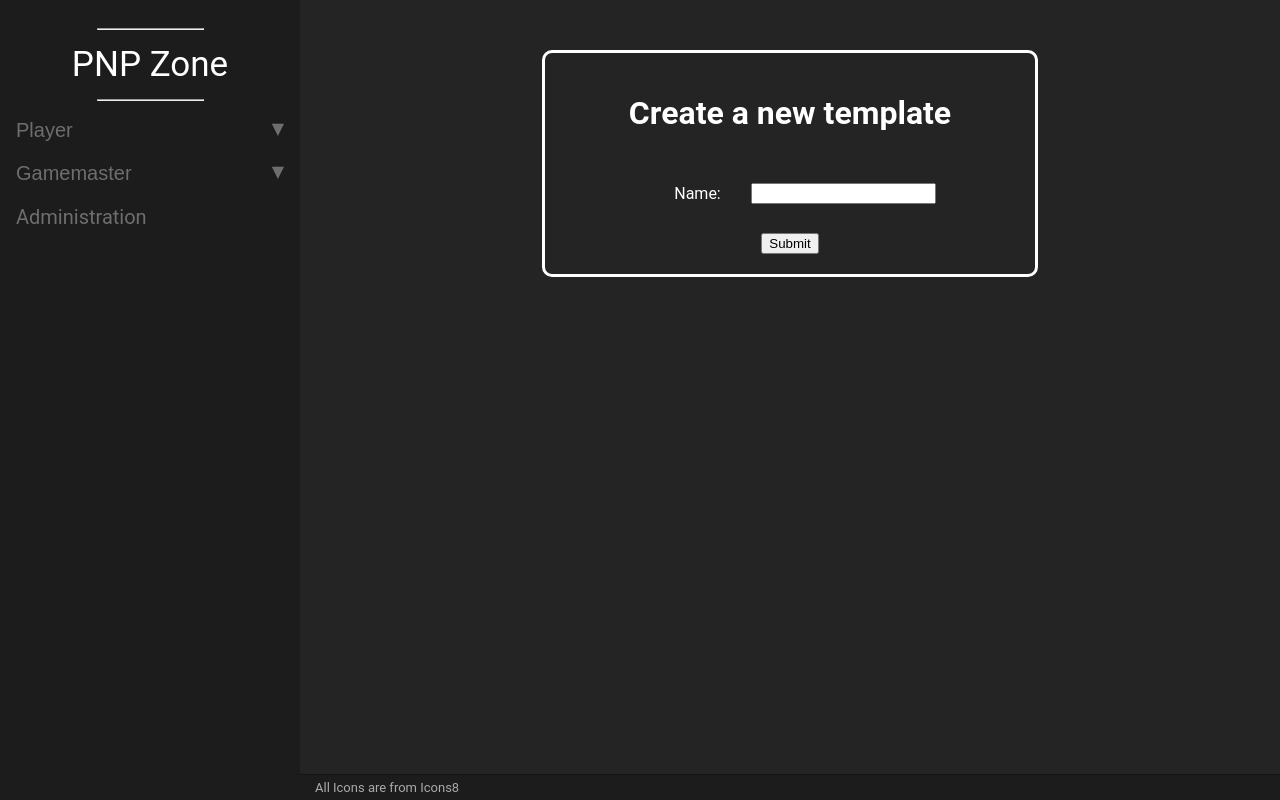
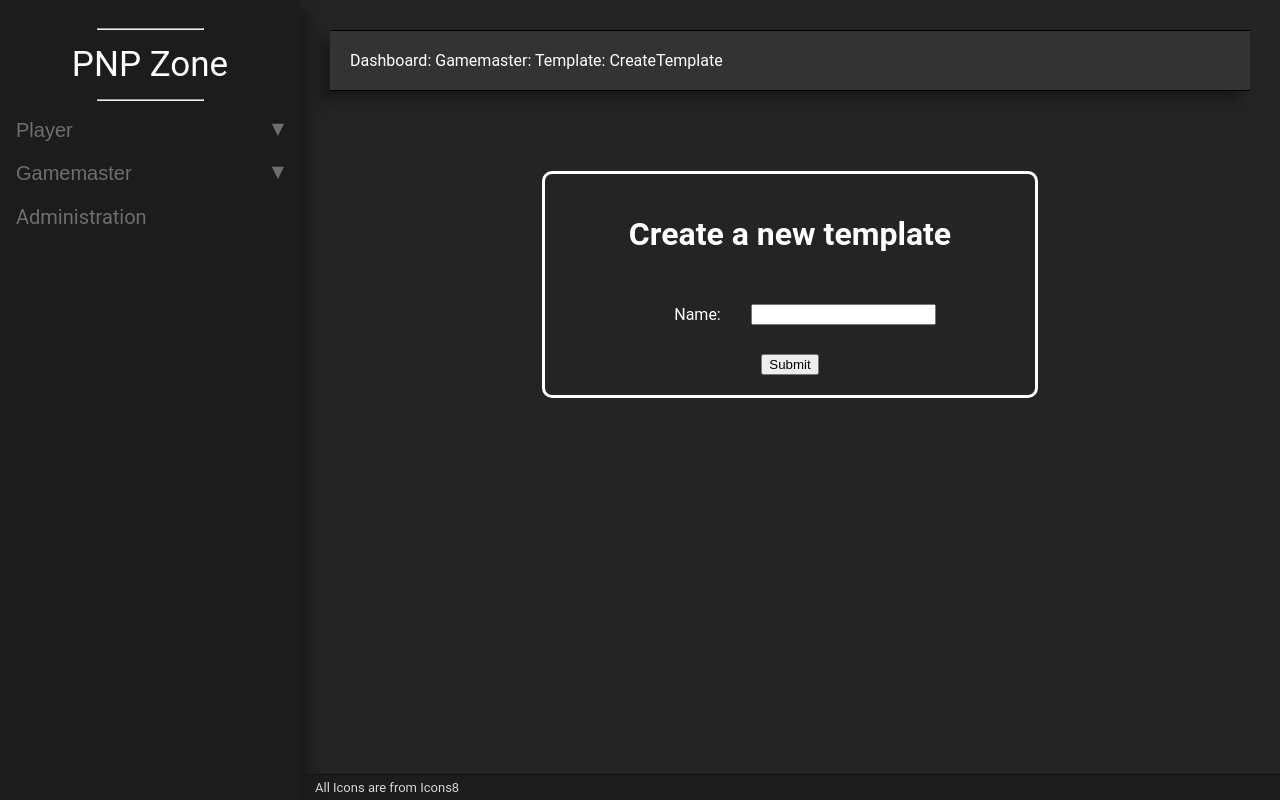
Before and after one commit to myOmikron/OpenPAP, a Django app: page /gamemaster/create_template in a window 1280 px wide. Run offline with Django 3.2, Linux system fonts and the light colour scheme.

Commit message:
Added breadcrumps, removed title and replaced with static title

```diff
--- a/openpnp/dashboard/views.py
+++ b/openpnp/dashboard/views.py
@@ -6,7 +6,7 @@ class IndexView(TemplateView):
     template_name = "dashboard/index.html"
 
     def get(self, request, *args, **kwargs):
-        return render(request, self.template_name, {"title": "OpenPnP - Dashboard",
-                                                    "dashboard_link_player": "/player",
+        return render(request, self.template_name, {"dashboard_link_player": "/player",
                                                     "dashboard_link_game_master": "/gamemaster",
-                                                    "dashboard_link_settings": "/admin"})
+                                                    "dashboard_link_settings": "/admin",
+                                                    "breadcrumps": "Dashboard: Overwiew"})
--- a/openpnp/gamemaster/views.py
+++ b/openpnp/gamemaster/views.py
@@ -1,5 +1,5 @@
 from django.shortcuts import render
-from django.views.generic import TemplateView, FormView
+from django.views.generic import TemplateView, FormView, CreateView
 from gamemaster.models import *
 from gamemaster.forms import *
 
@@ -8,37 +8,39 @@ class GameMasterView(TemplateView):
     template_name = "dashboard/gamemaster.html"
 
     def get(self, request, *args, **kwargs):
-        return render(request, self.template_name, {"title": "OpenPnP - GameMaster",
-                                                    "dashboard_link_play": "play_gamemaster",
+        return render(request, self.template_name, {"dashboard_link_play": "play_gamemaster",
                                                     "dashboard_link_campaign": "campaign",
                                                     "dashboard_link_map": "map",
                                                     "dashboard_link_monster": "monster",
                                                     "dashboard_link_encounter": "encounter",
                                                     "dashboard_link_npc": "npc",
                                                     "dashboard_link_world_setting": "world_setting",
-                                                    "dashboard_link_template": "template"})
+                                                    "dashboard_link_template": "template",
+                                                    "breadcrumps": "Dashboard: Gamemaster: Overwiew"})
 
 
 class TemplatesView(TemplateView):
     template_name = "dashboard/template.html"
 
     def get(self, request, *args, **kwargs):
-        return render(request, self.template_name, {"title": "OpenPnP - Templates",
-                                                    "dashboard_link_create_template": "create_template",
-                                                    "templates": [x for x in Template.objects.all()]})
+        return render(request, self.template_name, {"dashboard_link_create_template": "create_template",
+                                                    "templates": [x for x in Template.objects.all()],
+                                                    "breadcrumps": "Dashboard: Gamemaster: Template"})
 
     def post(self, request):
         print(request.POST.__dict__)
-        return render(request, self.template_name, {"title": "OpenPnp - Templates",
-                                                    "dashboard_link_create_template": "create_template",
-                                                    "templates": [x for x in Template.objects.all()]})
+        return render(request, self.template_name, {"dashboard_link_create_template": "create_template",
+                                                    "templates": [x for x in Template.objects.all()],
+                                                    "breadcrumps": "Dashboard: Gamemaster: Template"})
 
 
-class CreateTemplateView(FormView):
+class CreateTemplateView(CreateView):
     template_name = "dashboard/create_template.html"
-    form_class = CreateTemplateForm
+    model = Template
+    fields = ["name"]
     success_url = "template"
 
-    def form_valid(self, form):
-        form.create_template()
-        return super().form_valid(form)
+    def get_context_data(self, **kwargs):
+        ctx = super().get_context_data(**kwargs)
+        ctx["breadcrumps"] = "Dashboard: Gamemaster: Template: CreateTemplate"
+        return ctx
--- a/openpnp/player/views.py
+++ b/openpnp/player/views.py
@@ -8,6 +8,6 @@ class PlayerView(TemplateView):
 
     def get(self, request, *args, **kwargs):
 
-        return render(request, self.template_name, {"title": "OpenPnP - Player",
-                                                    "dashboard_link_play": "/play",
-                                                    "dashboard_link_character": "/character"})
+        return render(request, self.template_name, {"dashboard_link_play": "/play",
+                                                    "dashboard_link_character": "/character",
+                                                    "breadcrumps": "Dashboard: Player: Overview"})
--- a/openpnp/static/css/main.css
+++ b/openpnp/static/css/main.css
@@ -50,7 +50,7 @@ ul {
 }
 
 .white {
-    color: #aaa;
+    color: #d6d6d6;
 }
 
 #footer {
@@ -107,6 +107,7 @@ label {
     background-color: #1c1c1c;
     overflow-x: hidden;
     padding-top: 20px;
+    box-shadow: 10px 10px 10px #1a1a1a;
 }
 
 /* Style the sidenav links and the dropdown button */
@@ -173,3 +174,17 @@ label {
 hr {
     width: 35%;
 }
+
+#heading {
+    margin: 30px;
+    background-color: #333;
+    align-items: flex-start;
+    box-shadow: -10px 10px 10px #1a1a1a;
+    border-top: 1px solid black;
+    border-bottom: 1px solid black;
+}
+
+.breadcrumbs {
+    padding: 20px;
+    color: white;
+}
--- a/openpnp/templates/base/base.html
+++ b/openpnp/templates/base/base.html
@@ -4,7 +4,7 @@
         {% load static %}
         <link rel="stylesheet" type="text/css" href="{% static "css/main.css" %}">
         <meta charset="UTF-8">
-        <title>{{ title }}</title>
+        <title>PNP Zone</title>
     </head>
     <body class="base">
         <div class="sidenav">
@@ -35,6 +35,9 @@
             </div>
             <a href="/admin">Administration</a>
         </div>
+        <div class="flexbox-horizontal" id="heading">
+           <div class="breadcrumbs">{{ breadcrumps }}</div>
+        </div>
         {% block body %}
         {% endblock %}
         <div id="footer">
```
Also changed, not shown: openpnp/gamemaster/migrations/0002_auto_20200713_0344.py (added). Lines whose indentation alone changed are shown as unchanged.
